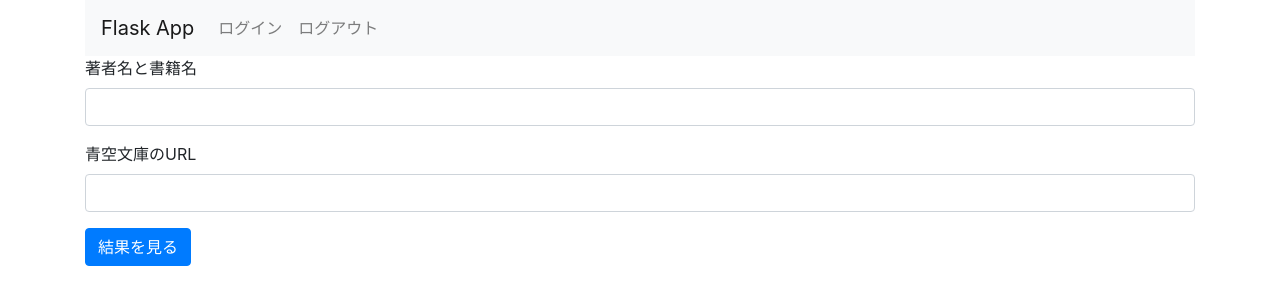
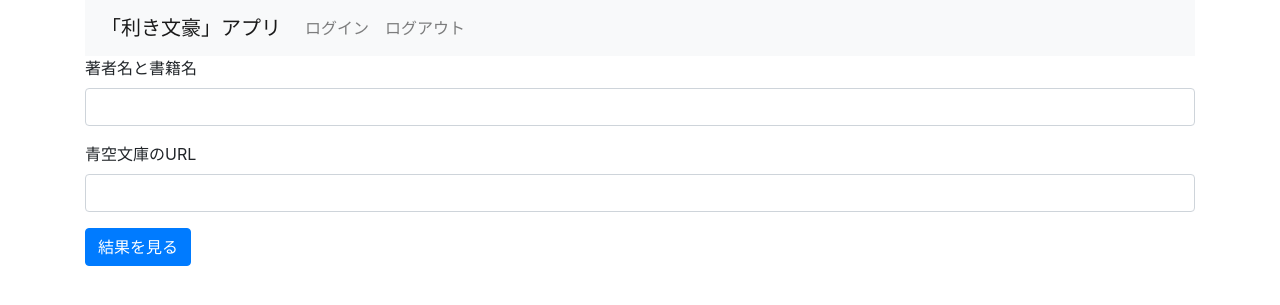
Before and after one commit to YFujii223/nlp_app, a Flask app: page / in a window 1280 px wide. Shown: the top 305 px of the page. Run offline with Flask 2, Linux system fonts and the light colour scheme; some libraries are stand-ins or nearby versions.

Commit message:
Rename title

```diff
--- a/flask_app/templates/layout.html
+++ b/flask_app/templates/layout.html
@@ -1,5 +1,5 @@
 <!doctype html>
-<title>Flask App</title>
+<title>「利き文豪」アプリ</title>
 
 <link rel="stylesheet" href="https://maxcdn.bootstrapcdn.com/bootstrap/4.0.0/css/bootstrap.min.css">
 <script src="https://code.jquery.com/jquery-3.2.1.slim.min.js"></script>
@@ -9,7 +9,7 @@
 
 <div class="container">
     <nav class="navbar navbar-expand-lg navbar-light bg-light">
-        <a class="navbar-brand" href="/">Flask App</a>
+        <a class="navbar-brand" href="/">「利き文豪」アプリ</a>
         <button class="navbar-toggler" type="button" data-toggle="collapse" data-target="#navbarNav" aria-controls="navbarNav" aria-expanded="false" aria-label="Toggle navigation">
             <span class="navbar-toggler-icon"></span>
         </button>
```
Also changed, not shown: 4 other files.
